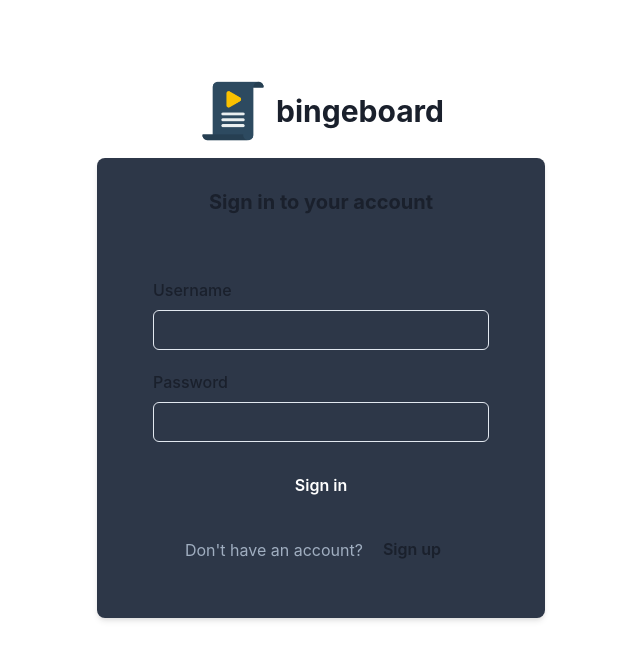
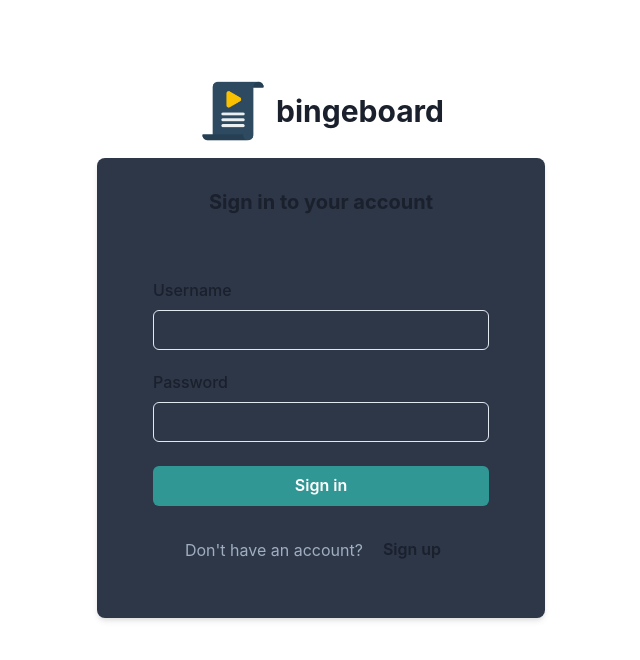
Before and after one commit to bhupeshpr25/bingeboard-frontend, a React (Vite) app: page /signin in a window 1280 px wide. Shown: the top 660 px of the page, without its empty margins (319-959 px from the left). Built offline with nearby package versions, Linux system fonts and the light colour scheme.

Commit message:
fix: auth button ui fix

```diff
--- a/src/pages/Signin.tsx
+++ b/src/pages/Signin.tsx
@@ -177,7 +177,7 @@ export default function Signin() {
                   <Stack spacing="6">
                     <Button
                       type="submit"
-                      colorScheme="teal"
+                      bg="teal.500"
                       variant="primary"
                       color="white"
                       _hover={{ bg: "teal.400" }}
--- a/src/pages/Signup.tsx
+++ b/src/pages/Signup.tsx
@@ -197,7 +197,7 @@ export default function Signup() {
                   <Stack spacing="6">
                     <Button
                       type="submit"
-                      colorScheme="teal"
+                      bg="teal.500"
                       variant="primary"
                       _hover={{ bg: "teal.400" }}
                       disabled={isSubmitting}
```
